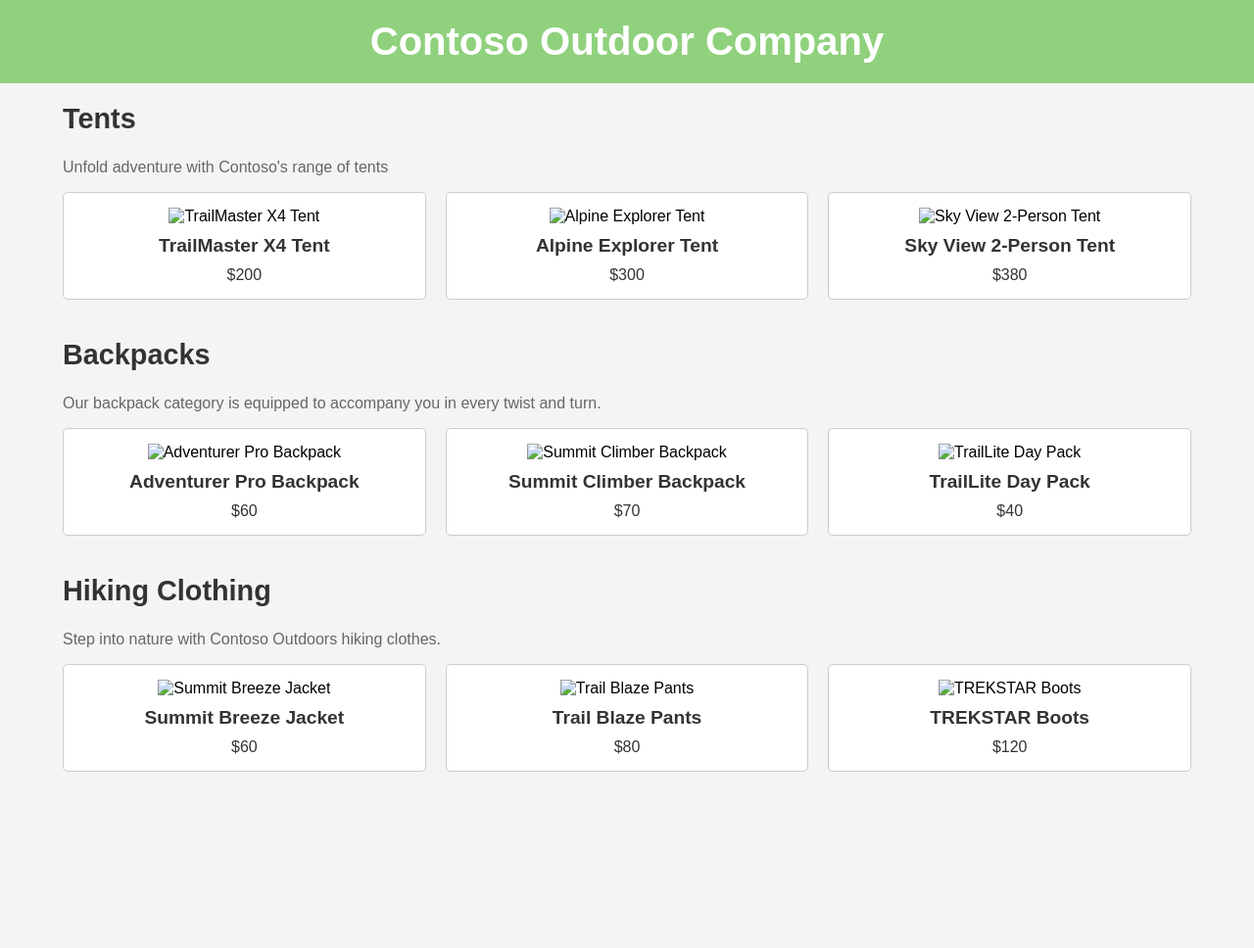
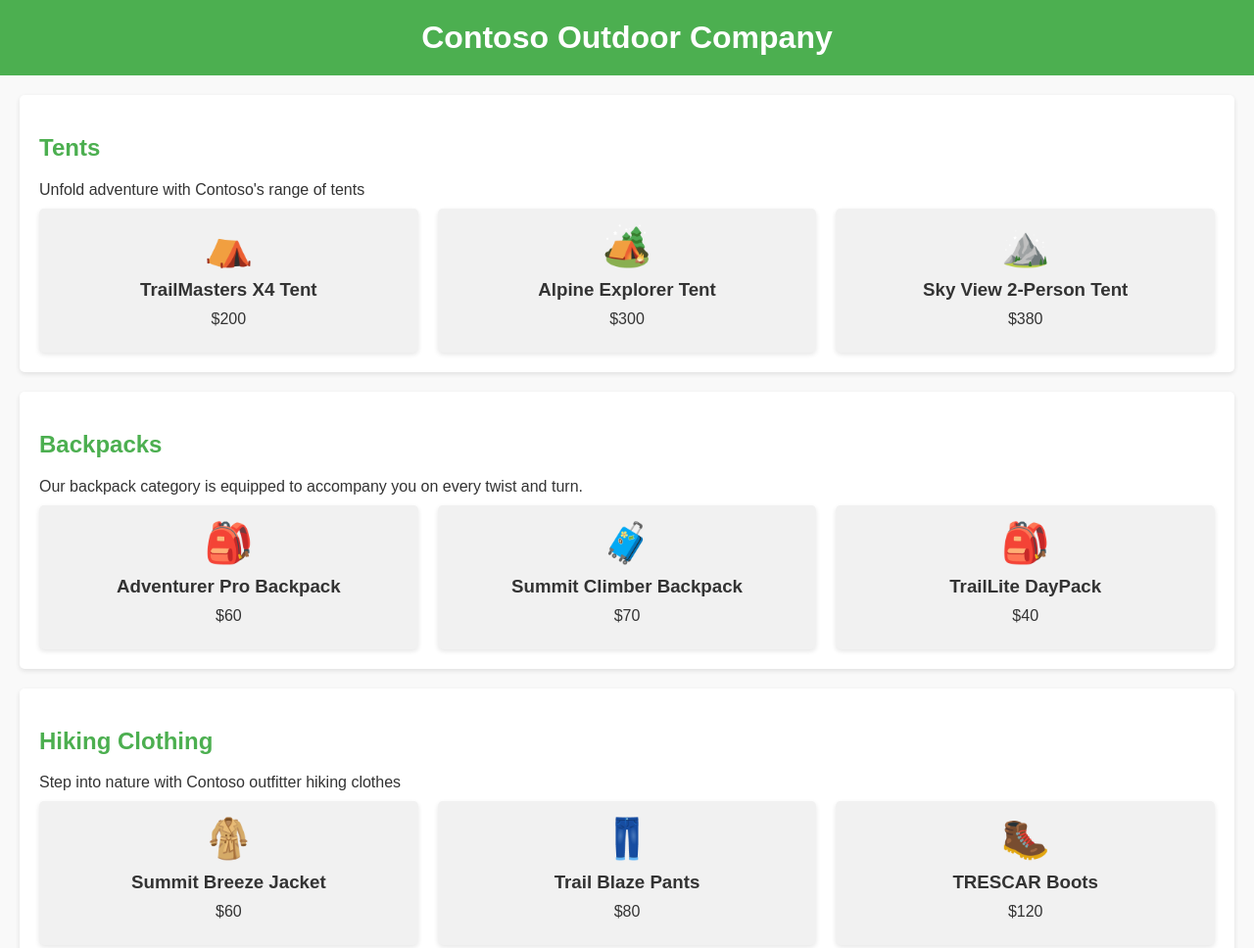
Before and after one commit to clarenceb/JS-AI-Build-a-thon, a website: page index.html in a window 1280 px wide. Shown: the top 968 px of the page at 98% size. Before the commit the page ends 828 px from the top, so only its background shows below. Drawn offline with Linux system fonts and the light colour scheme.

Commit message:
Working with GitHub Models and AI Toolkit

```diff
--- a/index.html
+++ b/index.html
@@ -1,36 +1,33 @@
 <!DOCTYPE html>
 <html lang="en">
-
 <head>
     <meta charset="UTF-8">
     <meta name="viewport" content="width=device-width, initial-scale=1.0">
     <title>Contoso Outdoor Company</title>
     <link rel="stylesheet" href="styles.css">
 </head>
-
 <body>
     <header>
         <h1>Contoso Outdoor Company</h1>
     </header>
-
     <main>
         <!-- Tents Section -->
-        <section id="tents">
+        <section class="category">
             <h2>Tents</h2>
             <p>Unfold adventure with Contoso's range of tents</p>
             <div class="products">
                 <div class="product">
-                    <img src="tent1.png" alt="TrailMaster X4 Tent">
-                    <h3>TrailMaster X4 Tent</h3>
+                    <div class="emoji">⛺</div>
+                    <h3>TrailMasters X4 Tent</h3>
                     <p>$200</p>
                 </div>
                 <div class="product">
-                    <img src="tent2.png" alt="Alpine Explorer Tent">
+                    <div class="emoji">🏕️</div>
                     <h3>Alpine Explorer Tent</h3>
                     <p>$300</p>
                 </div>
                 <div class="product">
-                    <img src="tent3.png" alt="Sky View 2-Person Tent">
+                    <div class="emoji">⛰️</div>
                     <h3>Sky View 2-Person Tent</h3>
                     <p>$380</p>
                 </div>
@@ -38,51 +35,50 @@
         </section>
 
         <!-- Backpacks Section -->
-        <section id="backpacks">
+        <section class="category">
             <h2>Backpacks</h2>
-            <p>Our backpack category is equipped to accompany you in every twist and turn.</p>
+            <p>Our backpack category is equipped to accompany you on every twist and turn.</p>
             <div class="products">
                 <div class="product">
-                    <img src="backpack1.png" alt="Adventurer Pro Backpack">
+                    <div class="emoji">🎒</div>
                     <h3>Adventurer Pro Backpack</h3>
                     <p>$60</p>
                 </div>
                 <div class="product">
-                    <img src="backpack2.png" alt="Summit Climber Backpack">
+                    <div class="emoji">🧳</div>
                     <h3>Summit Climber Backpack</h3>
                     <p>$70</p>
                 </div>
                 <div class="product">
-                    <img src="backpack3.png" alt="TrailLite Day Pack">
-                    <h3>TrailLite Day Pack</h3>
+                    <div class="emoji">🎒</div>
+                    <h3>TrailLite DayPack</h3>
                     <p>$40</p>
                 </div>
             </div>
         </section>
 
         <!-- Hiking Clothing Section -->
-        <section id="clothing">
+        <section class="category">
             <h2>Hiking Clothing</h2>
-            <p>Step into nature with Contoso Outdoors hiking clothes.</p>
+            <p>Step into nature with Contoso outfitter hiking clothes</p>
             <div class="products">
                 <div class="product">
-                    <img src="jacket.png" alt="Summit Breeze Jacket">
+                    <div class="emoji">🧥</div>
                     <h3>Summit Breeze Jacket</h3>
                     <p>$60</p>
                 </div>
                 <div class="product">
-                    <img src="pants.png" alt="Trail Blaze Pants">
+                    <div class="emoji">👖</div>
                     <h3>Trail Blaze Pants</h3>
                     <p>$80</p>
                 </div>
                 <div class="product">
-                    <img src="boots.png" alt="TREKSTAR Boots">
-                    <h3>TREKSTAR Boots</h3>
+                    <div class="emoji">🥾</div>
+                    <h3>TRESCAR Boots</h3>
                     <p>$120</p>
                 </div>
             </div>
         </section>
     </main>
 </body>
-
 </html>
--- a/sample.js
+++ b/sample.js
@@ -4,6 +4,9 @@ import { AzureKeyCredential } from "@azure/core-auth";
 import fs from "fs";
 
 import "dotenv/config";
+
+// Not used by required for the quest to pass
+const pat = process.env["GITHUB_TOKEN"];
 
 const endpoint = process.env["ENDPOINT"];
 const key = process.env["KEY"];
--- a/styles.css
+++ b/styles.css
@@ -1,75 +1,62 @@
 /* styles.css */
+
 body {
     font-family: Arial, sans-serif;
     margin: 0;
     padding: 0;
-    background-color: #f4f4f4;
+    background-color: #f9f9f9;
+    color: #333;
 }
 
 header {
-    background-color: #8fd17d;
+    background-color: #4caf50;
     color: white;
+    padding: 20px;
     text-align: center;
-    padding: 20px;
-    margin-bottom: 20px;
 }
 
 h1 {
-    font-size: 2.5rem;
     margin: 0;
 }
 
-main {
-    margin: 0 auto;
-    width: 90%;
-    max-width: 1200px;
-}
-
-section {
-    margin-bottom: 40px;
+.category {
+    margin: 20px;
+    padding: 20px;
+    background-color: white;
+    border-radius: 5px;
+    box-shadow: 0 2px 5px rgba(0, 0, 0, 0.1);
 }
 
 h2 {
-    font-size: 1.8rem;
-    color: #333;
-    margin-top: 0;
+    color: #4caf50;
 }
 
 p {
-    font-size: 1rem;
-    color: #666;
+    margin: 10px 0;
 }
 
 .products {
     display: flex;
+    flex-wrap: wrap;
     gap: 20px;
-    flex-wrap: wrap;
 }
 
 .product {
-    background-color: #fff;
-    border: 1px solid #ccc;
-    border-radius: 5px;
+    flex: 1 1 300px;
+    min-width: 250px;
+    max-width: calc(33.333% - 14px);
+    background-color: #f1f1f1;
     padding: 15px;
     text-align: center;
-    flex: 1;
-    min-width: 250px;
-}
-
-.product img {
-    width: 100px;
-    height: 100px;
-    margin-bottom: 10px;
+    border-radius: 5px;
+    box-shadow: 0 2px 5px rgba(0, 0, 0, 0.1);
 }
 
 .product h3 {
-    font-size: 1.2rem;
-    color: #333;
-    margin: 0 0 10px;
+    margin: 10px 0;
 }
 
-.product p {
-    font-size: 1rem;
-    color: #333;
-    margin: 0;
+.emoji {
+    font-size: 40px;
+    margin-bottom: 10px;
 }
```
